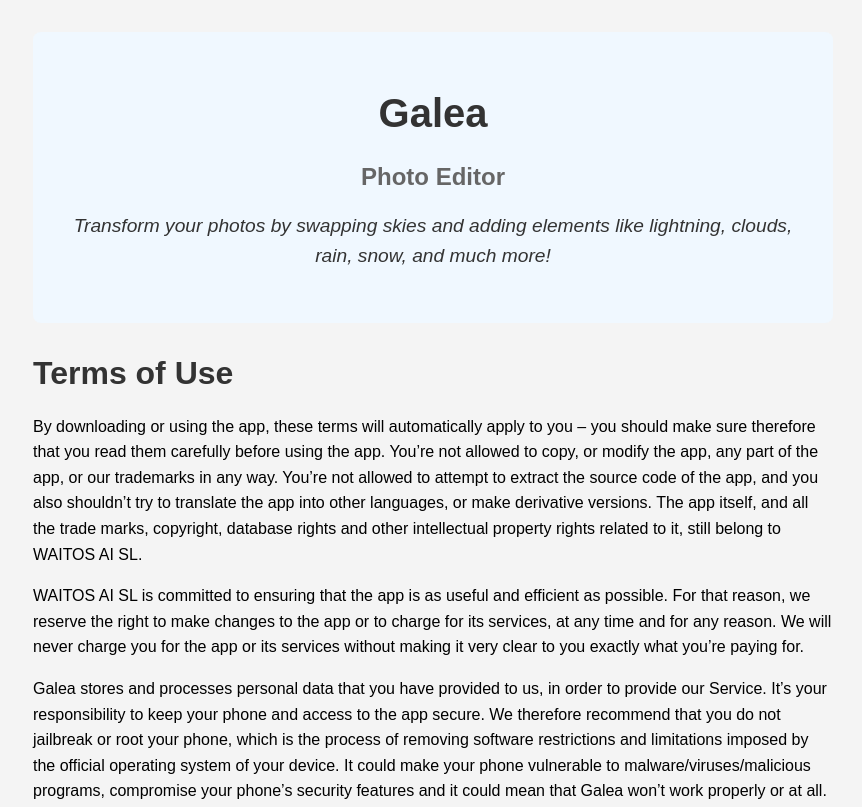
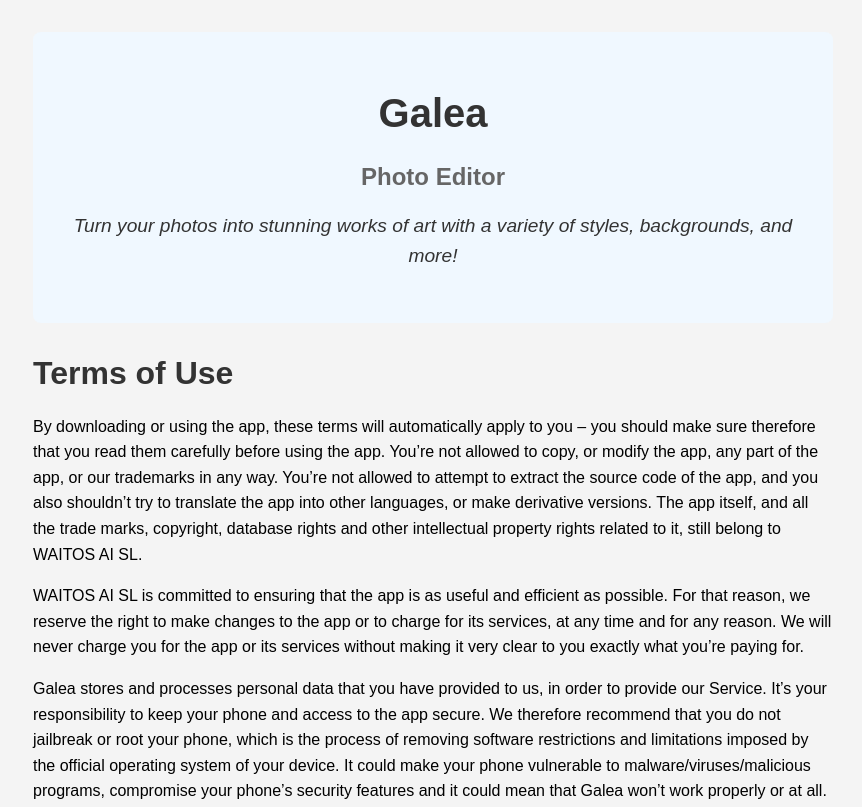
Before and after one commit to waitos/galea, a plain HTML site: page terms.html in a window 1280 px wide. Shown: the top 807 px of the page, without its empty margins (207-1069 px from the left). Drawn offline with Linux system fonts and the light colour scheme.

Commit message:
Update terms.html

```diff
--- a/terms.html
+++ b/terms.html
@@ -51,7 +51,7 @@
         <div class="header">
             <h1>Galea</h1>
             <h2>Photo Editor</h2>
-            <p>Transform your photos by swapping skies and adding elements like lightning, clouds, rain, snow, and much more!</p>
+            <p>Turn your photos into stunning works of art with a variety of styles, backgrounds, and more!</p>
         </div>
         <h1>Terms of Use</h1>
         <p>
```
